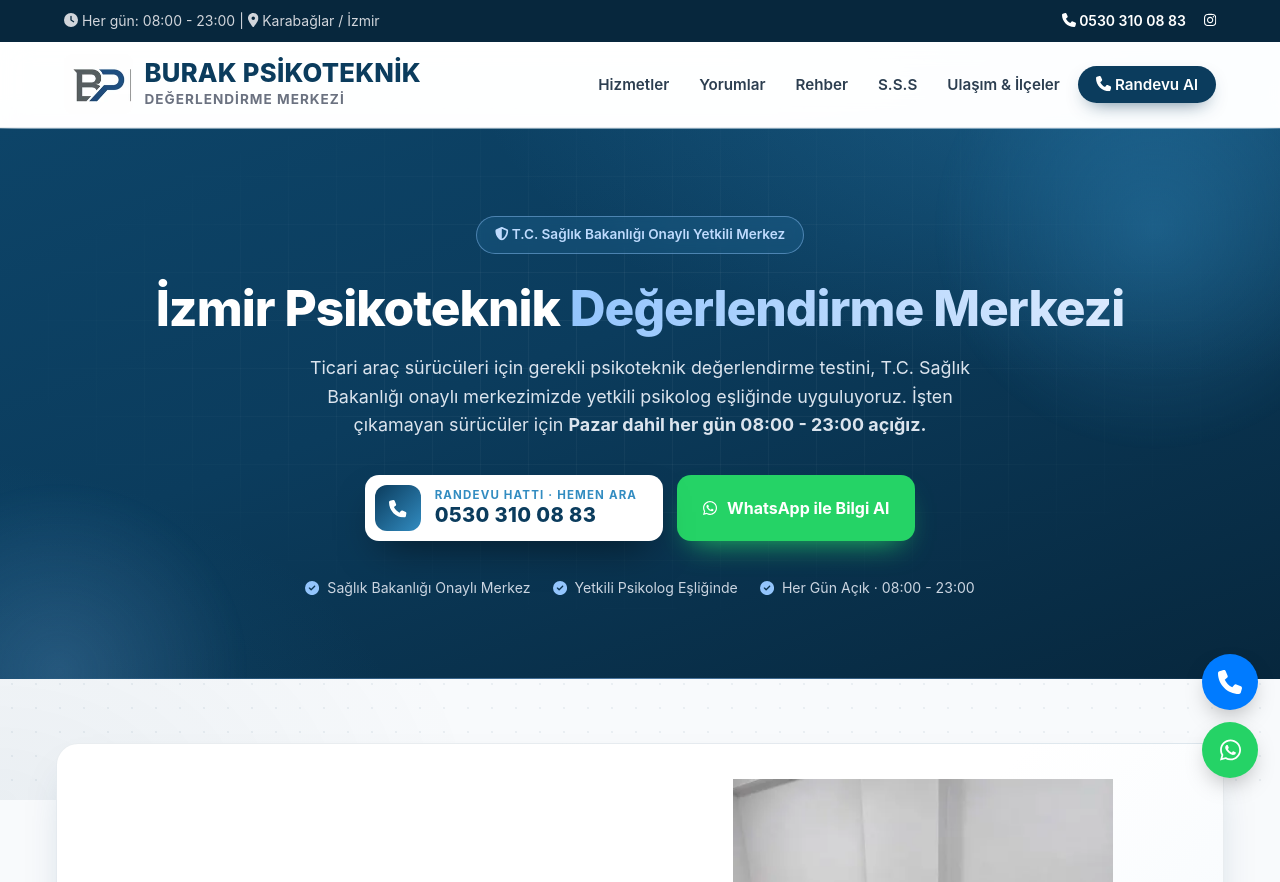
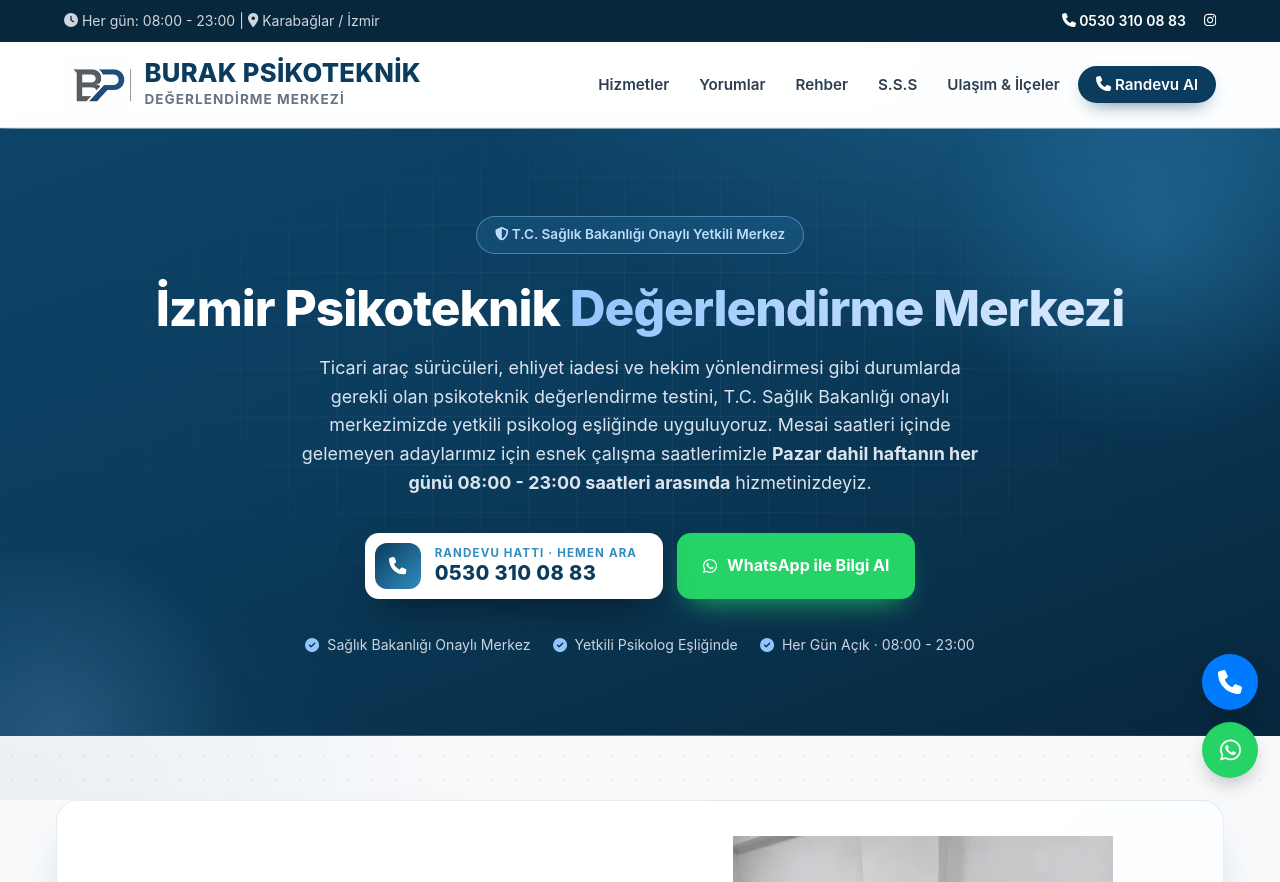
Before and after one commit to burakpsikoteknikdm-collab/burakpsikoteknik, a plain HTML site: page index.html in a window 1280 px wide. Shown: the top 882 px of the page. Drawn offline with Linux system fonts and the light colour scheme.

Commit message:
Ana sayfa giriş metni kurumsal dille güncellendi
Co-Authored-By: Claude Opus 5.5 <noreply@anthropic.com>

```diff
--- a/index.html
+++ b/index.html
@@ -741,7 +741,7 @@ html{scroll-behavior:auto}
   <div class="hero-orb o2" aria-hidden="true"></div>
   <span class="hero-badge hero-anim" style="--i:0"><i class="fa-solid fa-shield-halved" aria-hidden="true"><svg viewBox="0 0 512 512"><use href="icons.svg?v=1e04dfda#s-shield-halved"></use></svg></i> T.C. Sağlık Bakanlığı Onaylı Yetkili Merkez</span>
   <h1 class="hero-anim" style="--i:1">İzmir Psikoteknik <span class="hl">Değerlendirme Merkezi</span></h1>
-  <p class="hero-anim" style="--i:2">Ticari araç sürücüleri için gerekli psikoteknik değerlendirme testini, T.C. Sağlık Bakanlığı onaylı merkezimizde yetkili psikolog eşliğinde uyguluyoruz. İşten çıkamayan sürücüler için <strong>Pazar dahil her gün 08:00 - 23:00 açığız.</strong></p>
+  <p class="hero-anim" style="--i:2">Ticari araç sürücüleri, ehliyet iadesi ve hekim yönlendirmesi gibi durumlarda gerekli olan psikoteknik değerlendirme testini, T.C. Sağlık Bakanlığı onaylı merkezimizde yetkili psikolog eşliğinde uyguluyoruz. Mesai saatleri içinde gelemeyen adaylarımız için esnek çalışma saatlerimizle <strong>Pazar dahil haftanın her günü 08:00 - 23:00 saatleri arasında</strong> hizmetinizdeyiz.</p>
   <div class="hero-cta hero-anim" style="--i:3">
     <a href="tel:05303100883" class="btn btn-call">
       <span class="ic"><i class="fa-solid fa-phone" aria-hidden="true"><svg viewBox="0 0 512 512"><use href="icons.svg?v=1e04dfda#s-phone"></use></svg></i></span>
```
